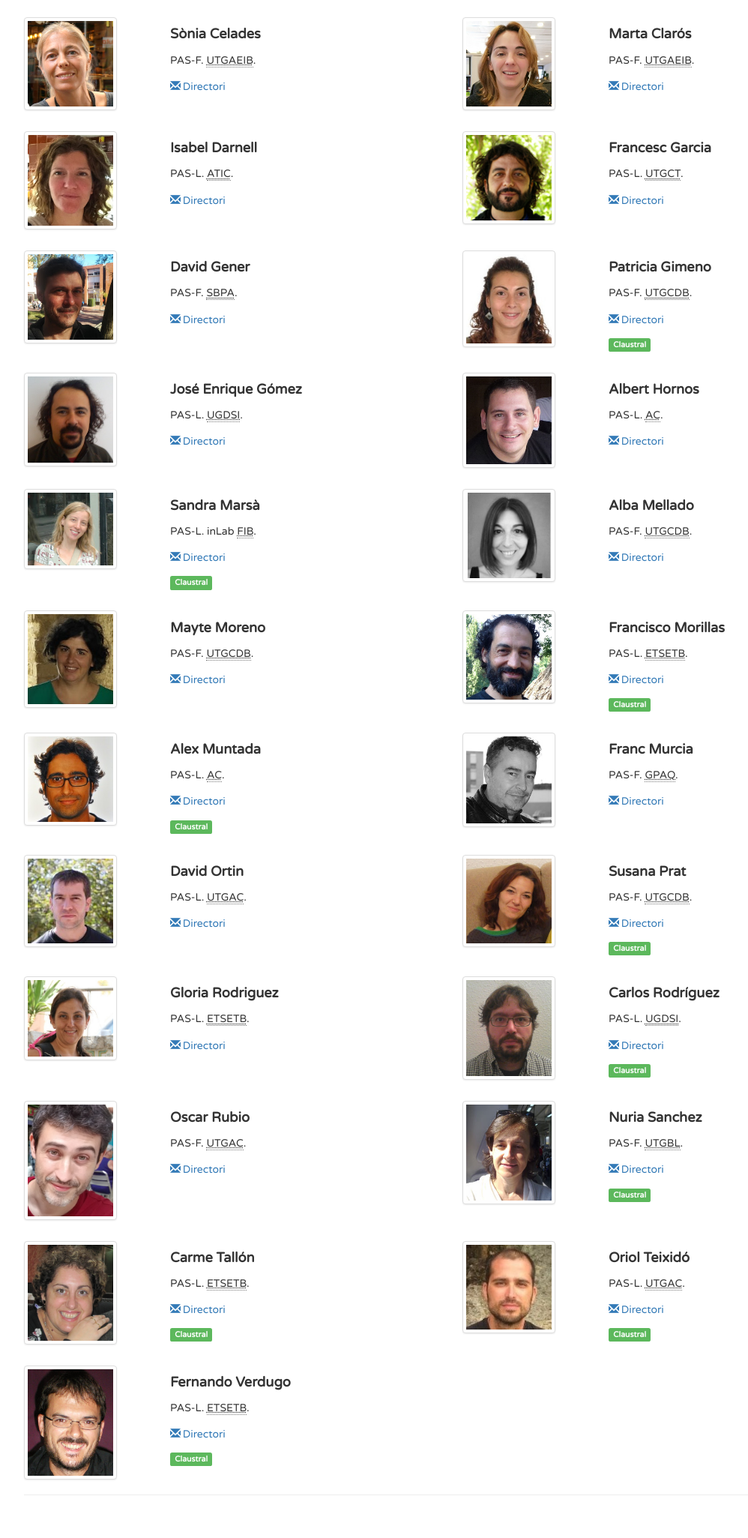
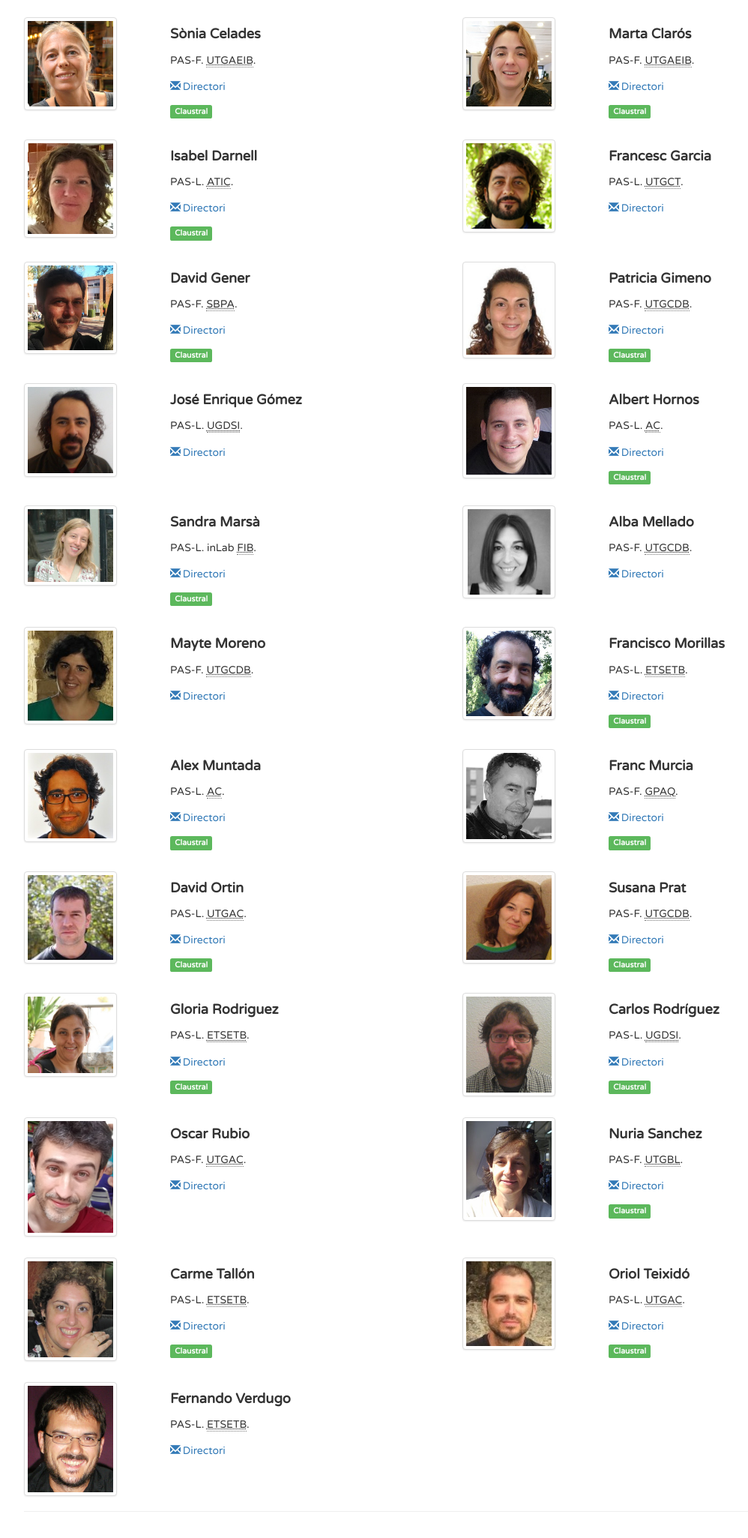
Before and after one commit to per-la-publica/web-per-la-publica, a PHP site: page /membres_claustre.php in a window 1280 px wide. Shown: the part 434-2485 px from the top of the page at 75% size, without its empty margins (38-1036 px from the left). Before the commit the page ends 2428 px from the top, so only its background shows below. Run offline with PHP 8.4, Linux system fonts and the light colour scheme.

Commit message:
Actualitzats membres del claustre

```diff
--- a/public/membres_claustre.php
+++ b/public/membres_claustre.php
@@ -47,11 +47,9 @@
 		<div class="contacte">
 			<p><a class="directori" title="Directori UPC" href="http://directori.upc.edu/directori/dadesPersona.jsp?id=1004244">Directori</a></p>
 		</div>
-<!--
 		<div class="label label-success">
 			Claustral
 		</div>
- -->
 	</div>
 
 	<div class="col-md-2 foto"><img src="/img/fotos_membres/claros_marta.jpg" alt="Foto Marta Clarós"></div>
@@ -63,11 +61,9 @@
 		<div class="contacte">
 			<p><a class="directori" title="Directori UPC" href="http://directori.upc.edu/directori/dadesPersona.jsp?id=1003143">Directori</a></p>
 		</div>
-<!--
 		<div class="label label-success">
 			Claustral
 		</div>
- -->
 	</div>
 </div>
 
@@ -81,11 +77,9 @@
 		<div class="contacte">
 			<p><a class="directori" title="Directori UPC" href="http://directori.upc.edu/directori/dadesPersona.jsp?id=1003773">Directori</a></p>
 		</div>
-<!--
 		<div class="label label-success">
 			Claustral
 		</div>
- -->
 	</div>
 
 	<div class="col-md-2 foto"><img src="/img/fotos_membres/garcia_francesc.jpg" alt="Foto Francesc Garcia"></div>
@@ -115,11 +109,9 @@
 		<div class="contacte">
 			<p><a class="directori" title="Directori UPC" href="http://directori.upc.edu/directori/dadesPersona.jsp?id=1113439">Directori</a></p>
 		</div>
-<!--
 		<div class="label label-success">
 			Claustral
 		</div>
- -->
 	</div>
 
 	<div class="col-md-2 foto"><img src="/img/fotos_membres/gimeno_patricia.jpg" alt="Foto Patricia Gimeno"></div>
@@ -147,6 +139,11 @@
 		<div class="contacte">
 			<p><a class="directori" title="Directori UPC" href="http://directori.upc.edu/directori/dadesPersona.jsp?id=1003083">Directori</a></p>
 		</div>
+<!--
+		<div class="label label-success">
+			Claustral
+		</div>
+ -->
 	</div>
 
     <div class="col-md-2 foto"><img src="/img/fotos_membres/hornos_albert.jpg" alt="Foto Albert Hornos"></div>
@@ -158,6 +155,9 @@
         <div class="contacte">
             <p><a class="directori" title="Directori UPC" href="http://directori.upc.edu/directori/dadesPersona.jsp?id=1053962">Directori</a></p>
         </div>
+		<div class="label label-success">
+			Claustral
+		</div>
     </div>
 </div>
 
@@ -250,11 +250,9 @@
 		<div class="contacte">
 			<p><a class="directori" title="Directori UPC" href="http://directori.upc.edu/directori/dadesPersona.jsp?id=1002152">Directori</a></p>
 		</div>
-<!--
 		<div class="label label-success">
 			Claustral
 		</div>
- -->
 	</div>
 
 </div>
@@ -269,11 +267,9 @@
 		<div class="contacte">
 			<p><a class="directori" title="Directori UPC" href="http://directori.upc.edu/directori/dadesPersona.jsp?id=1004077">Directori</a></p>
 		</div>
-<!--
 		<div class="label label-success">
 			Claustral
 		</div>
- -->
 	</div>
 
 	<div class="col-md-2 foto"><img src="/img/fotos_membres/prat_susana.jpg" alt="Foto Susana Prat"></div>
@@ -302,11 +298,9 @@
 		<div class="contacte">
 			<p><a class="directori" title="Directori UPC" href="http://directori.upc.edu/directori/dadesPersona.jsp?id=1047355">Directori</a></p>
 		</div>
-<!--
 		<div class="label label-success">
 			Claustral
 		</div>
- -->
 	</div>
 
 	<div class="col-md-2 foto"><img src="/img/fotos_membres/rodriguez_carlos.jpg" alt="Foto Carlos Rodriguez"></div>
@@ -398,9 +392,11 @@
         <div class="contacte">
             <p><a class="directori" title="Directori UPC" href="http://directori.upc.edu/directori/dadesPersona.jsp?id=1003789">Directori</a></p>
         </div>
+<!--
 		<div class="label label-success">
 			Claustral
 		</div>
+ -->
     </div>
 
 </div>
```
